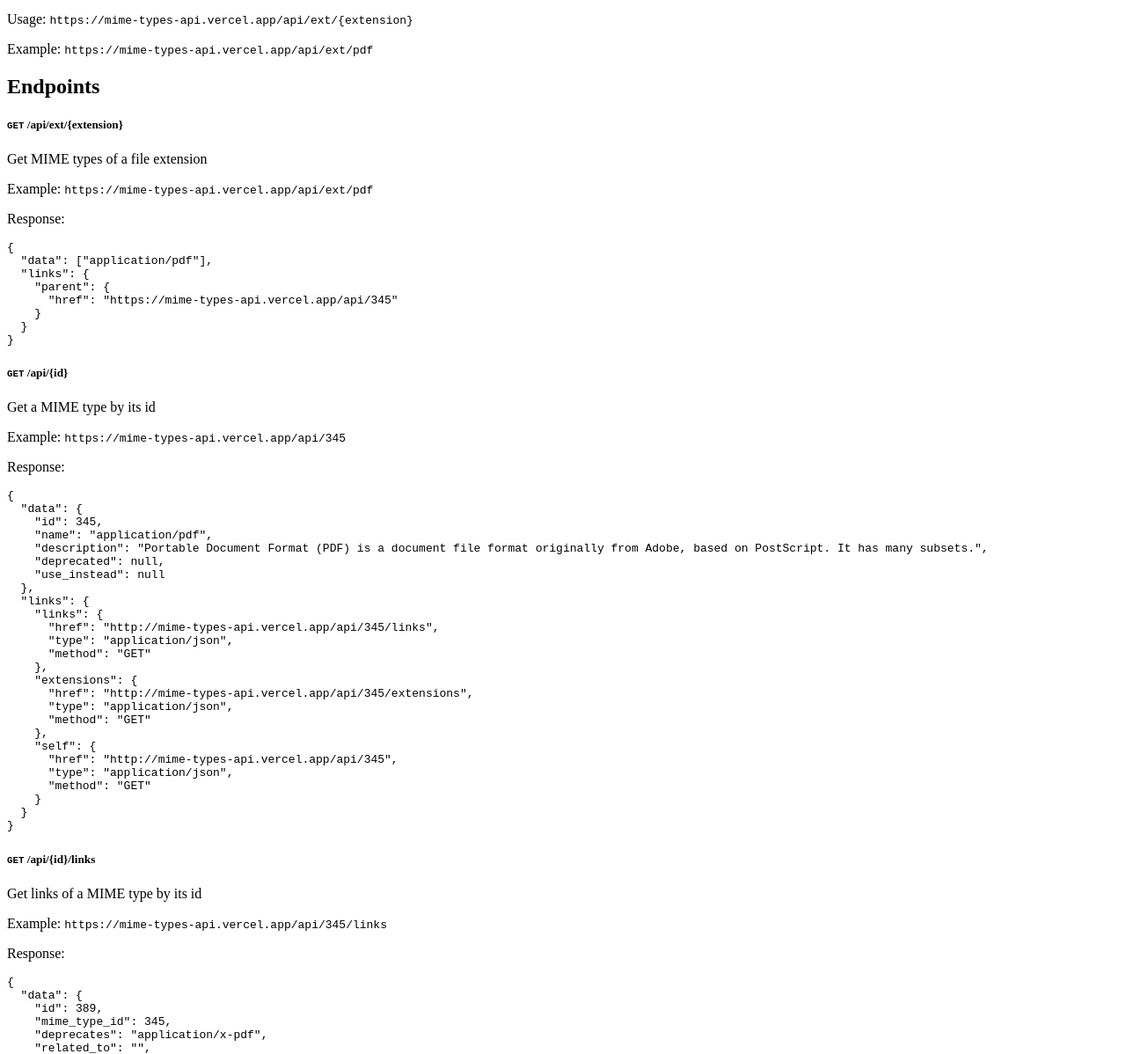
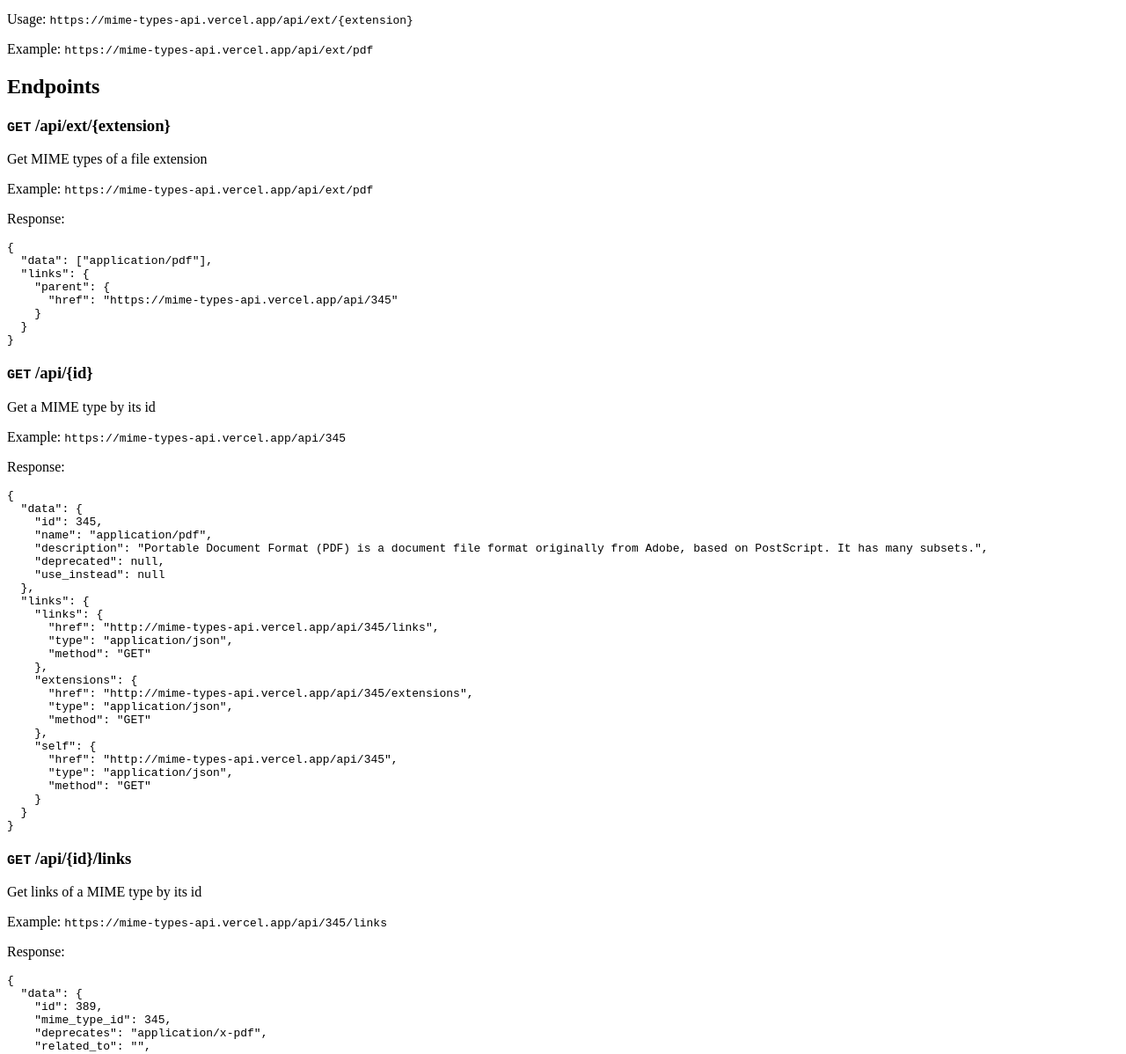
Before and after one commit to trvswgnr/mime-types-api, a website: page index.html in a window 1280 px wide. Shown: the part 101-1299 px from the top of the page at 88% size. Drawn offline with Linux system fonts and the light colour scheme.

Commit message:
Update API endpoint headings

```diff
--- a/index.html
+++ b/index.html
@@ -12,7 +12,7 @@
     <p>Example: <code>https://mime-types-api.vercel.app/api/ext/pdf</code></p>
 
     <h2>Endpoints</h2>
-    <h5><code>GET</code> /api/ext/{extension}</h5>
+    <h3><code>GET</code> /api/ext/{extension}</h3>
     <p>Get MIME types of a file extension</p>
     <p>Example: <code>https://mime-types-api.vercel.app/api/ext/pdf</code></p>
     <p>Response:
@@ -25,7 +25,7 @@
   }
 }</pre>
 </p>
-    <h5><code>GET</code> /api/{id}</h5>
+    <h3><code>GET</code> /api/{id}</h3>
     <p>Get a MIME type by its id</p>
     <p>Example: <code>https://mime-types-api.vercel.app/api/345</code></p>
     <p>Response:
@@ -56,7 +56,7 @@
   }
 }</pre>
 </p>
-    <h5><code>GET</code> /api/{id}/links</h5>
+    <h3><code>GET</code> /api/{id}/links</h3>
     <p>Get links of a MIME type by its id</p>
     <p>Example: <code>https://mime-types-api.vercel.app/api/345/links</code></p>
     <p>Response:
@@ -83,7 +83,7 @@
   }
 }</pre>
 </p>
-    <h5><code>GET</code> /api/{id}/extensions</h5>
+    <h3><code>GET</code> /api/{id}/extensions</h3>
     <p>Get extensions of a MIME type by its id</p>
     <p>Example: <code>https://mime-types-api.vercel.app/api/345/extensions</code></p>
     <p>Response:
```
